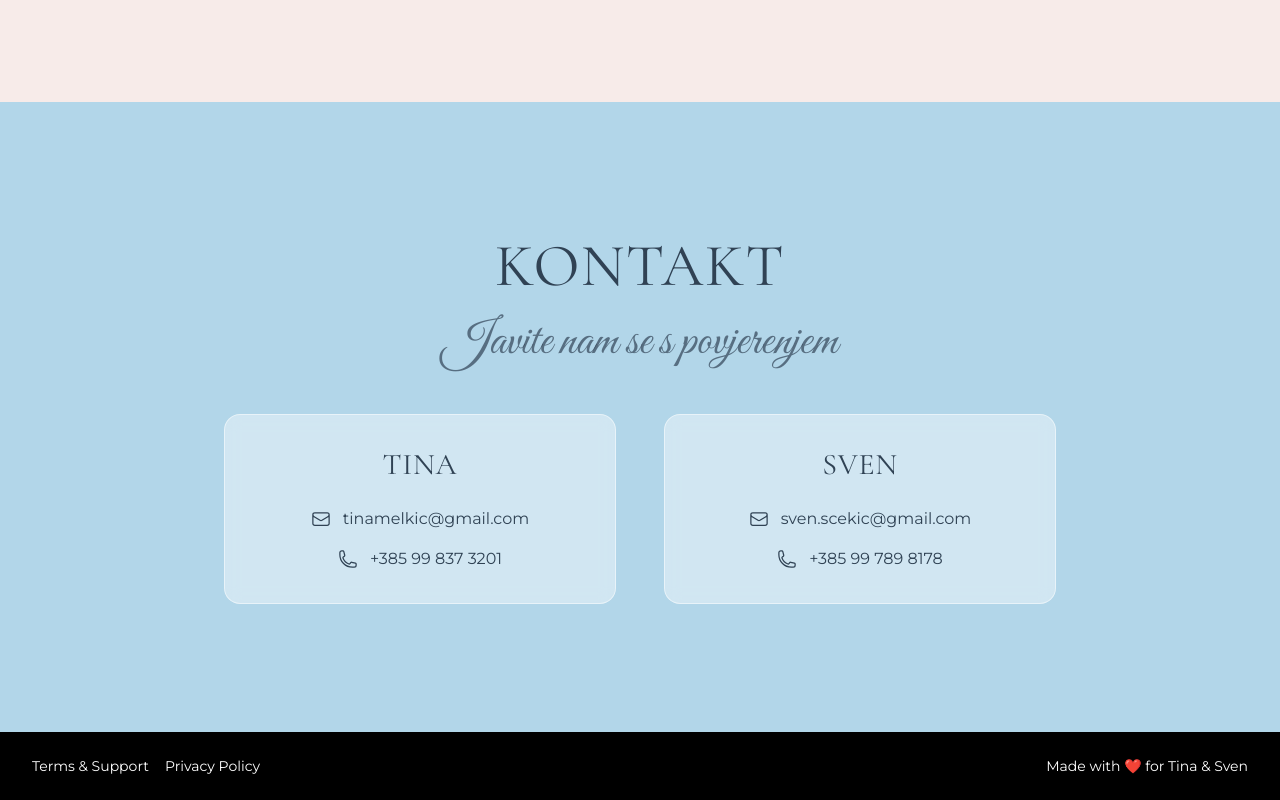
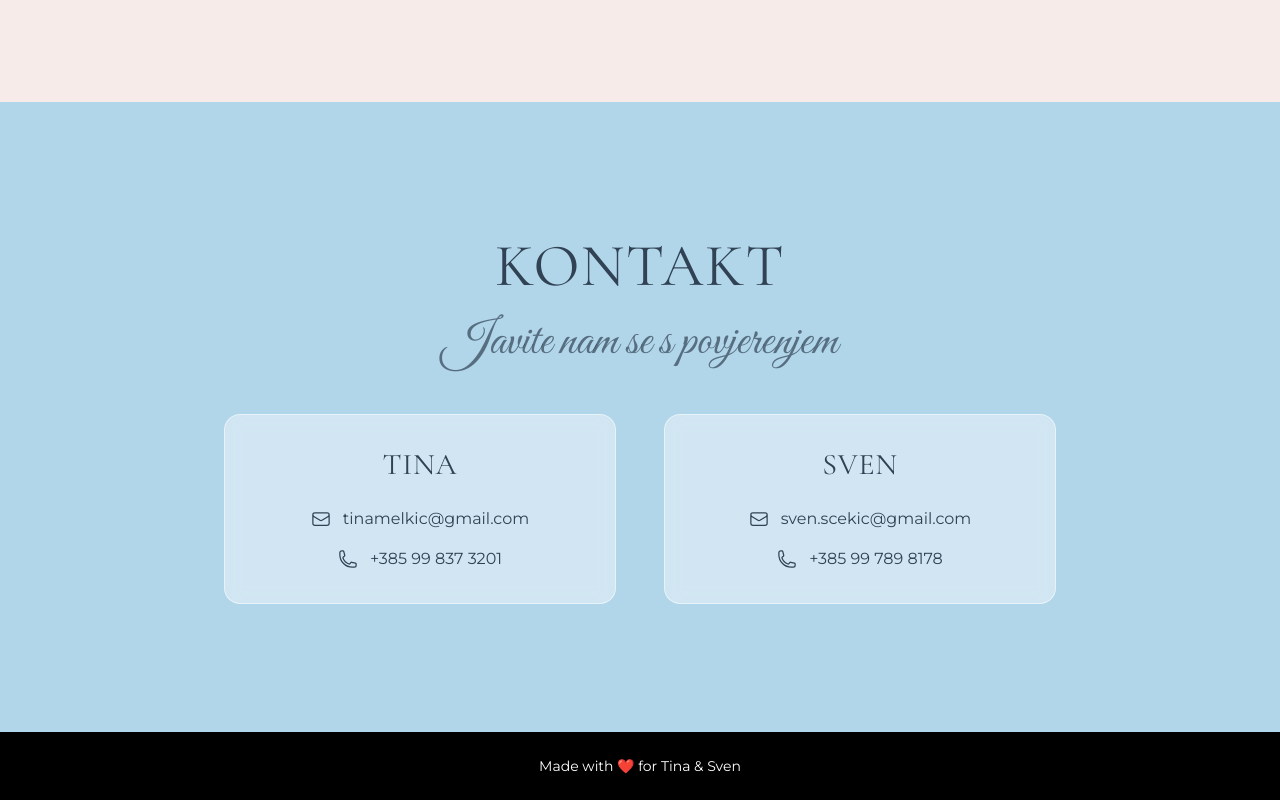
Before and after one commit to svenac20/wedding-site, a Next.js app: page / in a window 1280 px wide. Shown: the part 4186-4986 px from the top of the page. Built offline with nearby package versions, Linux system fonts and the light colour scheme; no server answers.

Commit message:
fix text

```diff
--- a/src/components/HomePageClient.tsx
+++ b/src/components/HomePageClient.tsx
@@ -587,15 +587,7 @@
       {/* Footer */}
       <footer className="bg-black text-white py-6">
         <div className="max-w-7xl mx-auto px-4 sm:px-6 lg:px-8">
-          <div className="flex flex-col sm:flex-row items-center justify-between gap-4">
-            <div className="flex items-center gap-4 text-sm">
-              <button className="hover:text-[#a0bdca] transition-colors">
-                Terms & Support
-              </button>
-              <button className="hover:text-[#a0bdca] transition-colors">
-                Privacy Policy
-              </button>
-            </div>
+          <div className="flex flex-col sm:flex-row items-center justify-center gap-4 text-center">
             <div className="text-sm">
               Made with ❤️ for Tina & Sven
             </div>
```
